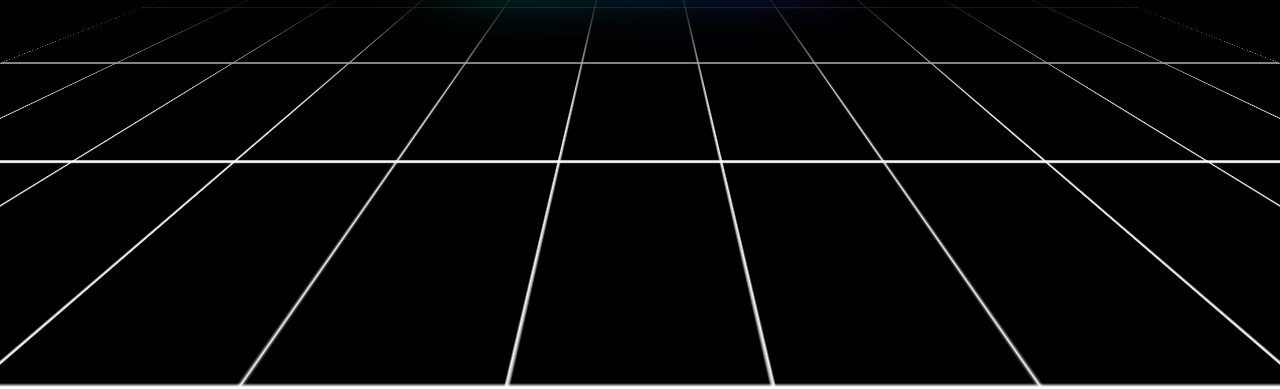
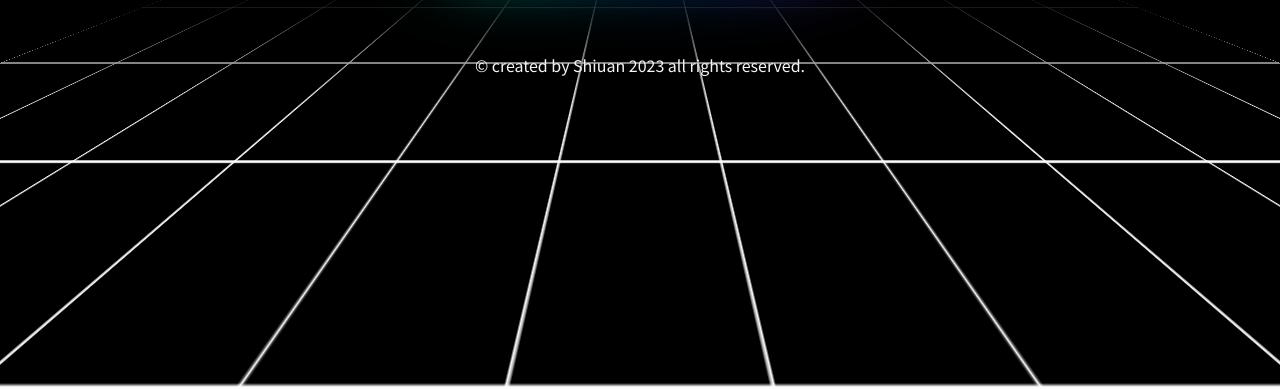
Before and after one commit to Addi850330/RGB-Clock-design, a plain HTML site: page index.html in a window 1280 px wide. Shown: the part 537-926 px from the top of the page. Drawn offline with Linux system fonts and the light colour scheme.

Commit message:
copyright info

```diff
--- a/index.html
+++ b/index.html
@@ -92,6 +92,7 @@
     <div class="bgcAnimetop">
       <img src="./img/bgcanime.png" alt="" />
     </div>
+    <div class="myinfo">© created by Shiuan 2023 all rights reserved.</div>
     <script src="./app.js"></script>
   </body>
 </html>
--- a/style.css
+++ b/style.css
@@ -6,6 +6,8 @@ body {
   font-family: "Noto Sans TC", sans-serif;
   flex-direction: column;
   align-items: center;
+  overflow: hidden;
+  height: 100vh;
 }
 .space {
   width: 100%;
@@ -708,3 +710,7 @@ body {
   transform: translateY(-50%);
   z-index: -2;
 }
+.myinfo {
+  color: whitesmoke;
+  margin-top: 80px;
+}
```
